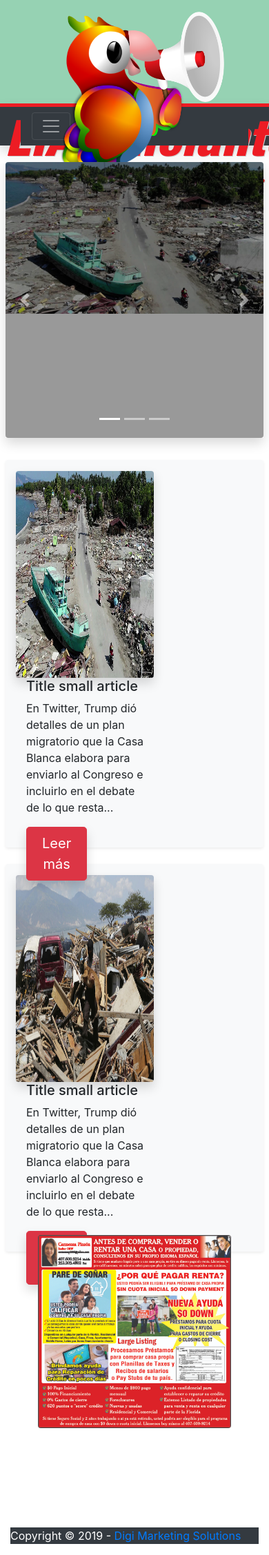
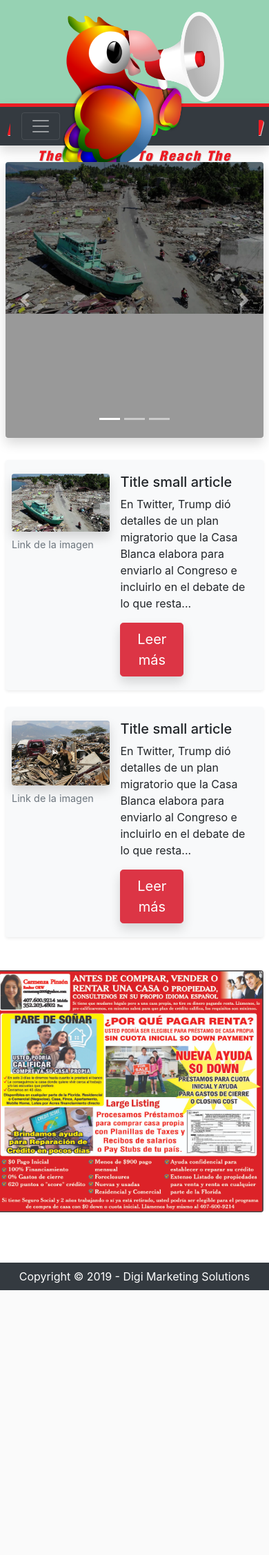
Before and after one commit to NicoFiraDev/elAnunciante, a PHP site: page / in a window 390 px wide; the page is wider, and only the part inside the window is pictured. Shown: that part at 69% size. After the commit the page ends 1871 px from the top of that part, so only its background shows below. Run offline with PHP 8.4, Linux system fonts and the light colour scheme; some web fonts are replaced.

Commit message:
Mobile navigation improve and move folder to php server

```diff
--- a/index.html
+++ b/index.html
@@ -26,22 +26,22 @@
     <header class="container-fluid pt-0 px-0">
       <div class="header row justify-content-center align-items-center p-2">
         <!-- Header logo -->
-          <div class="header__logo col-sm-2 h-auto text-center pt-0">
+          <div class="header__logo col-sm-1 col-md-2 h-auto text-center pt-0">
             <a href="#"><img class="img-fluid w-75 h-auto" src="./resources/img/logo.png" alt="Papagayo El Anunciante FL"></a>
           </div>
         <!-- Header name -->
-          <div class="col-sm-7 text-center">
+          <div class="col-sm-7 col-md-6 text-center">
             <a class="text-decoration-none" href="#">
-              <h1 class="header__name display-3 flex-fill">ElAnuncianteFL.com</h1>
-              <p class="header__name--sm h5"><em>The Best Way To Reach The Hispanic Community</em></p>
+              <h1 class="header__name">ElAnuncianteFL.com</h1>
+              <p class="header__name--sm h5">The Best Way To Reach The Hispanic Community</p>
             </a>
           </div>
         <!-- Header info -->
-          <div class="col-sm-3 ml-auto">
+          <div class="col-sm-4 col-md-4 ml-auto">
             <div class="nav__info nav flex-column">
-              <a class="nav-link text-secondary py-0" href="tel:+13524505261"><i class="ion-ios-telephone mr-2"></i>352-450-5261</a>
-              <a class="nav-link text-secondary py-0" href="tel:+18006603515"><i class="ion-ios-telephone mr-2"></i>800-660-3515</a>
-              <a class="nav-link text-secondary py-0" href="mailto:info@elanunciantefl.com"><i class="ion-ios-email mr-2"></i>info@elanunciantefl.com</a>
+              <a class="nav-link text-secondary p-0" href="tel:+13524505261"><i class="ion-ios-telephone mr-md-1 mr-lg-2"></i>352-450-5261</a>
+              <a class="nav-link text-secondary p-0" href="tel:+18006603515"><i class="ion-ios-telephone mr-md-1 mr-lg-2"></i>800-660-3515</a>
+              <a class="nav-link text-secondary p-0" href="mailto:info@elanunciantefl.com"><i class="ion-ios-email mr-2"></i>info@elanunciantefl.com</a>
             </div>
             <div class="nav__social nav">
               <a class="nav-link text-secondary" href="https://www.facebook.com/pg/ElAnuncianteFL" target="_blank"><i class="ion-social-facebook"></i></a>
@@ -52,13 +52,14 @@
           </div>
       </div>
       <div class="container-fluid bg-dark shadow" style="border-top: 5px solid #ed1c24;">
-        <div class="col-sm-10 mx-auto">
+        <div class="row">
+          <div class="col-sm-12 mx-auto">
             <nav class="navbar navbar-expand-lg navbar-dark bg-dark ">
               <button class="navbar-toggler" type="button" data-toggle="collapse" data-target="#navbarNavAltMarkup" aria-controls="navbarNavAltMarkup" aria-expanded="false" aria-label="Toggle navigation">
                 <span class="navbar-toggler-icon"></span>
               </button>
               <div class="collapse navbar-collapse" id="navbarNavAltMarkup">
-              <div class="navbar-nav navbar-dark bg-dark ml-auto">
+                <div class="navbar-nav navbar-dark bg-dark mx-auto">
                   <a class="nav-item nav-link mx-2" href="#">Home <span class="sr-only">(current)</span></a>
                   <!-- <a class="nav-item nav-link mx-2" href="#">Latest Issue</a> -->
                   <li class="nav-item dropdown mx-2">
@@ -81,7 +82,7 @@
             </nav>
           </div>
         </div>
-
+      </div>
     </header>
 
     <div class="container-fluid pb-4 px-2 h-100">
@@ -134,31 +135,41 @@
       </div>
         <!-- Small articles row -->
         <div class="row">
-          <div class="col-sm-8">
+          <div class="col-md-9 col-sm-8">
             <!-- Single article item -->
-            <div class="container-fluid h-50 py-3 mb-4 mt-4 bg-light rounded shadow-sm">
-              <img class="article__img--sm d-inline-flex img-fluid rounded float-left shadow" src="./resources/img/articles/article-example.jpg" alt="Articles Small">
-              <div class="article__text--sm d-inline-flex flex-column container">
+            <div class="container-fluid  my-4 py-1 px-3 bg-light rounded shadow-sm">
+              <div class="row p-2 my-2">
+                <figure class="figure float-left article__img d-inline-block my-0">
+                    <img class="figure-img img-fluid rounded shadow d-block" src="./resources/img/articles/article-example.jpg" alt="Articles Small">
+                    <figcaption class="figure-caption">Link de la imagen</figcaption>
+                </figure>
+                <div class="article__text--sm d-inline-block flex-column container">
                   <h5 class="">Title small article</h5>
                   <p class="">En Twitter, Trump dió detalles de un plan migratorio que la Casa Blanca elabora para enviarlo al Congreso e incluirlo en el debate de lo que resta...</p>
                   <a class="btn btn-danger btn-lg w-50 shadow" href="#">Leer más</a>
                 </div>
               </div>
+            </div>
             <!-- Single article item -->
             <!-- Single article item -->
-            <div class="container-fluid h-50 py-3 mb-4 mt-4 bg-light rounded shadow-sm">
-              <img class="article__img--sm d-inline-flex img-fluid rounded float-left shadow" src="./resources/img/articles/article-example-2.jpg" alt="Articles Small">
-              <div class="article__text--sm d-inline-flex flex-column container">
+            <div class="container-fluid  my-4 py-1 px-3 bg-light rounded shadow-sm">
+              <div class="row p-2 my-2">
+                <figure class="figure float-left article__img d-inline-block my-0">
+                    <img class="figure-img img-fluid rounded shadow d-block" src="./resources/img/articles/article-example-2.jpg" alt="Articles Small">
+                    <figcaption class="figure-caption">Link de la imagen</figcaption>
+                </figure>
+                <div class="article__text--sm d-inline-block flex-column container">
                   <h5 class="">Title small article</h5>
                   <p class="">En Twitter, Trump dió detalles de un plan migratorio que la Casa Blanca elabora para enviarlo al Congreso e incluirlo en el debate de lo que resta...</p>
                   <a class="btn btn-danger btn-lg w-50 shadow" href="#">Leer más</a>
                 </div>
               </div>
+            </div>
             <!-- Single article item -->
           </div>
-          <div class="col-sm-4">
+          <div class="col-md-3 col-sm-4 pl-0">
             <!-- Ads carousel -->
-            <div id="carouselAds" class="carousel slide mt-4 mr-2 w-75 mx-auto" data-ride="carousel">
+            <div id="carouselAds" class="carousel slide mt-4 mr-2 mx-auto" data-ride="carousel">
               <div class="carousel-inner">
                 <div class="carousel-item active">
                     <img src="./resources/img/ads/carmenza_realtor.jpg" class="ad-img d-block w-100 rounded" alt="...">
@@ -175,11 +186,12 @@
           </div>
         </div>
     </div>
-    <div class="container-fluid">
-      <footer class="bg-dark text-white">
-        <p>Copyright &copy; 2019 - <span><a href="https://www.digimarketingsolutions.co" target="_blank">Digi Marketing Solutions</a></span> </p>
+
+    <footer class="bg-dark text-white text-center py-2">
+      <p class="m-0">Copyright &copy; 2019 - <span>
+        <a class="text-decoration-none text-white" href="https://www.digimarketingsolutions.co" target="_blank">Digi Marketing Solutions</a>
+      </span></p>
     </footer>
-    </div>
 
 
 
--- a/resources/css/style.css
+++ b/resources/css/style.css
@@ -9,6 +9,11 @@ RED: #ed1c24
 /*----------------------------*/
 /*GENERAL*/
 /*----------------------------*/
+html,
+body {
+  font-size: 16px;
+}
+
 @font-face {
 	font-family: "harvestital";
 	src: url("../../resources/fonts/harvestitalregular.ttf") format("truetype");
@@ -21,7 +26,7 @@ RED: #ed1c24
 /* Header */
 .header {
   background-color: #96d2b3;
-  max-height: 150px;
+  max-height: 9.4rem;
   border-bottom: #ed1c24;
 }
 
@@ -29,12 +34,16 @@ RED: #ed1c24
 .header__name--sm {
   font-family: 'harvestital';
   color: #ed1c24;
-  letter-spacing: 2px;
+  letter-spacing: .13rem;
   text-shadow: 1px 1px #ccc;
 }
 
+/* .header__name {
+  font-size: 3.5rem;
+} */
+
 .header__logo {
-  max-height: 150px;
+  max-height: 9.4rem;;
   height: auto;
 	z-index: 1;
 }
@@ -59,7 +68,7 @@ RED: #ed1c24
 #carouselArticle,
 .carousel-inner,
 .carousel-item {
-  height: 400px;
+  height: 25rem;
 }
 
 .carousel-caption {
@@ -67,8 +76,6 @@ RED: #ed1c24
   width: 90%;
   left: 5%;
   right: unset;
-  /* padding: 1rem;
-  text-align: justify; */
 }
 
 #carouselArticle .carousel-item:after {
@@ -82,13 +89,18 @@ RED: #ed1c24
   background:rgba(0,0,0,0.4);
 }
 
-.article__img--sm {
+/* .article__img--sm {
   width: 40%;
-  max-width: 300px;
-  min-width: 200px;
+  max-width: 18.75rem;
+  min-width: 12.5rem;
   height: 100%;
-  max-height: 300px;
-  min-height: 200px;
+  max-height: 18.75rem;
+  min-height: 12.5rem;
+} */
+
+.article__img {
+  max-width: 40%;
+  max-height: 100%;
 }
 
 .article__text--sm {
@@ -97,5 +109,5 @@ RED: #ed1c24
 
 .ad-img {
   max-width: 100%;
-  max-height: 350px;
+  max-height: 21.9rem;
 }
```
Lines whose indentation alone changed are shown as unchanged.
